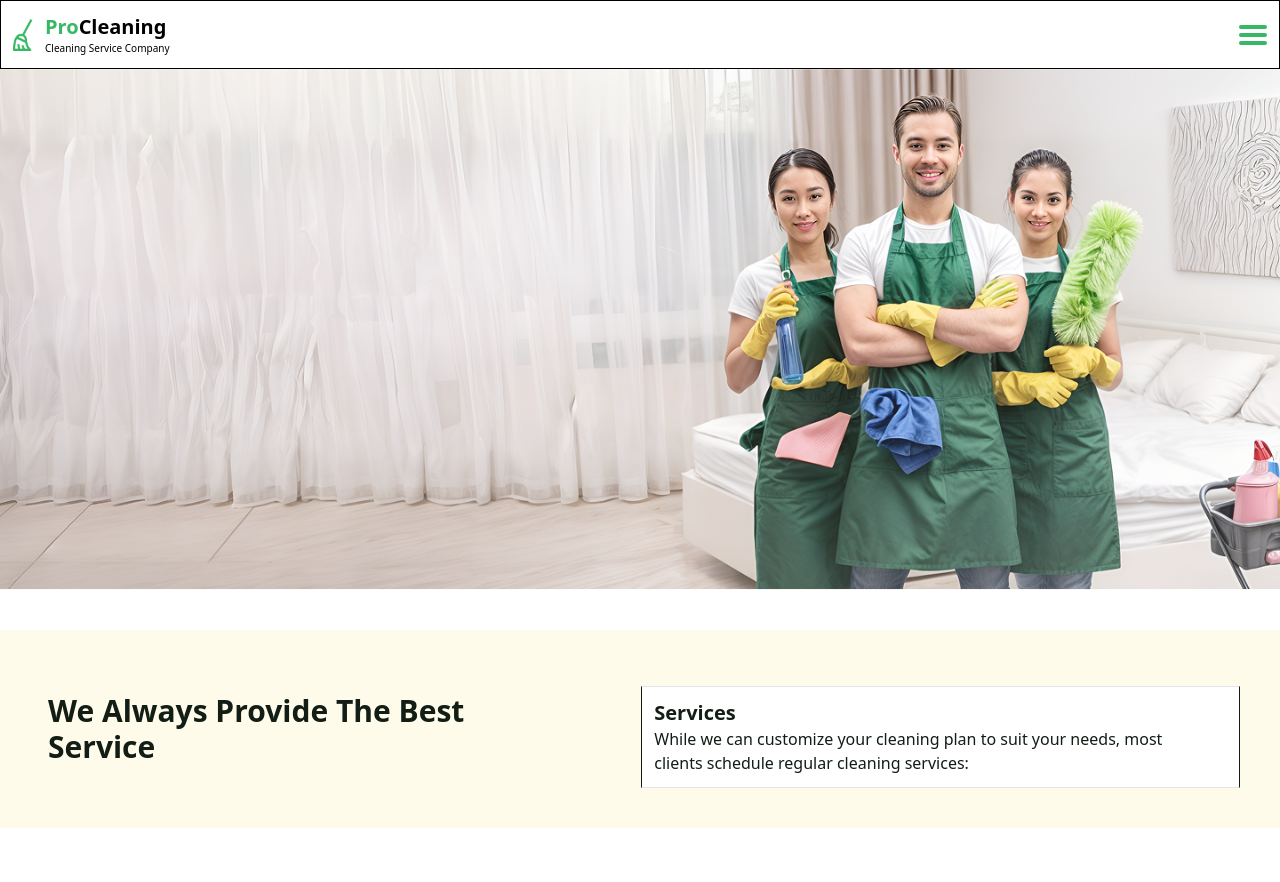
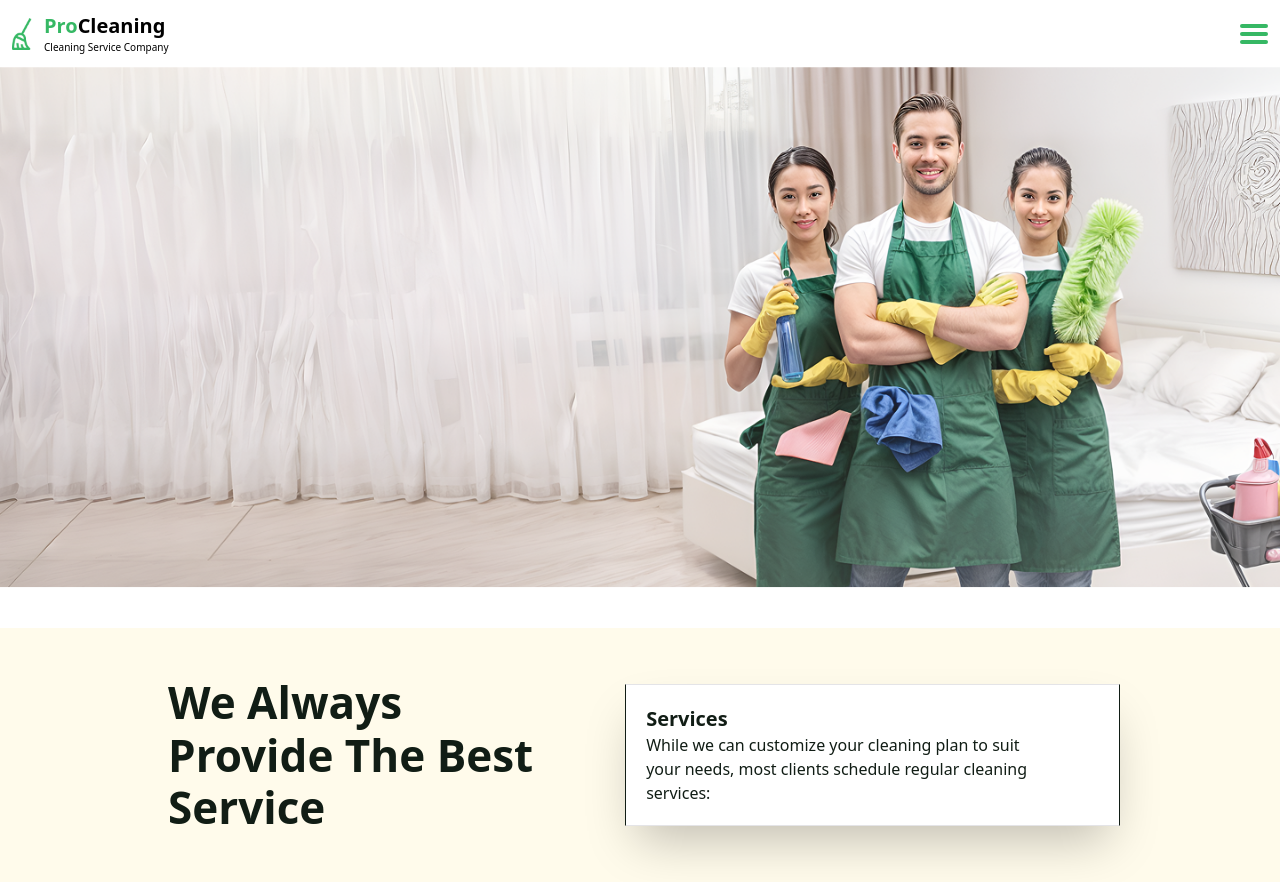
Before and after one commit to DsDigitalz/Business-Cleaning-Services-Website, a React (Vite) app: page / in a window 1280 px wide. Before the commit the page ends 828 px from the top, so only its background shows below. Built offline with nearby package versions, Linux system fonts and the light colour scheme.

Commit message:
created BestServiceCard Component

```diff
--- /dev/null
+++ b/src/Components/BestServiceCard.jsx
@@ -0,0 +1,9 @@
+import React from 'react'
+
+export default function BestServiceCard() {
+  return (
+    <div>
+
+    </div>
+  )
+}
--- a/src/Components/BestServiceInfo.jsx
+++ b/src/Components/BestServiceInfo.jsx
@@ -2,12 +2,12 @@ import React from "react";
 
 export default function BestServiceInfo() {
   return (
-    <section className="flex flex-col items-center  text-[#111D15] mt-10 bg-amber-50 md:flex-row md:items-center md:gap-20 md:px-10 md:py-10">
-      <div className=" text-3xl font-bold w-[70%] text-center p-2 sm:w-[60%] md:flex md:items-center md:w-[70%] md:text-left md:mt-0">
+    <section className="flex flex-col items-center  text-[#111D15] mt-10 bg-amber-50 md:flex-row md:items-center md:gap-10 md:px-10 md:py-10 lg:px-40">
+      <div className=" text-3xl font-bold w-[70%] text-center p-2 sm:w-[60%] md:flex md:items-center md:w-[70%] md:text-left md:mt-0 lg:text-[44px]">
         We Always Provide The Best Service
       </div>
 
-      <div className="flex flex-col items-center border border-y-zinc-200 mt-4 bg-white p-3 w-[90%] md:items-start md:w-[80%]">
+      <div className="flex flex-col shadow-2xl items-center border pl-5 border-y-zinc-200 border-x-zinc-3  mt-4 bg-white p-3  md:items-start md:w-[80%] md:p-5 md:mt-0">
         <h1 className="font-semibold text-xl">Services</h1>
         <p className="text-center w-[90%] md:text-left">
           While we can customize your cleaning plan to suit your needs, most
--- a/src/Components/Header.jsx
+++ b/src/Components/Header.jsx
@@ -2,7 +2,7 @@ import React from "react";
 
 export default function Header() {
   return (
-    <header className="flex justify-between items-center px-3 border py-3">
+    <header className="flex justify-between items-center px-3 py-3">
       {/* Logo */}
       <div className="flex gap-3 items-center ">
         <div>
--- a/src/Components/Hero.jsx
+++ b/src/Components/Hero.jsx
@@ -2,9 +2,9 @@ import React from 'react'
 
 export default function Hero() {
   return (
-    <section className=''>
-        <div>
-      <img src="/banner.png" alt="" className=''/>
+    <section className='flex justify-center'>
+        <div className='w-full'>
+      <img src="/banner.png" alt="" className='w-full'/>
       </div>
         {/* <p>Quality cleaning at a fair price</p> */}
     </section>
```
